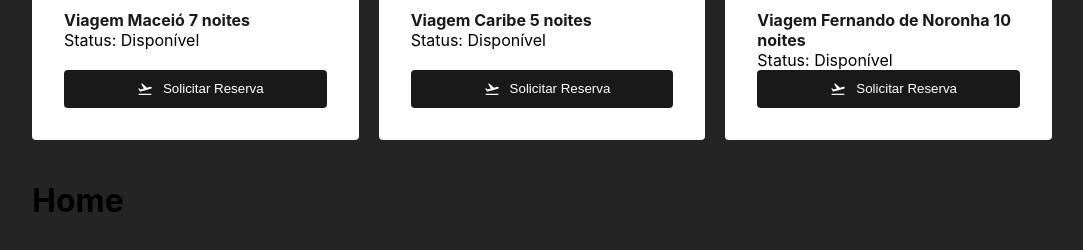
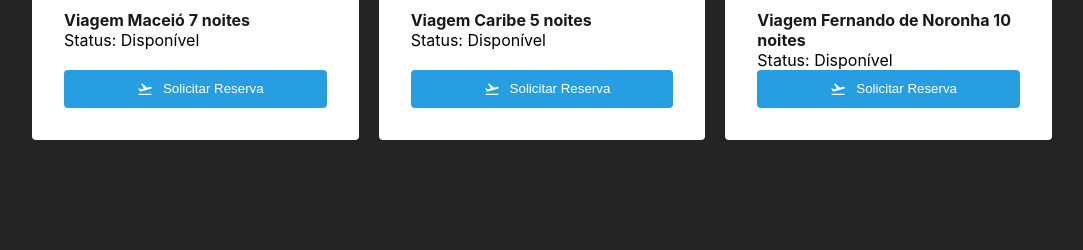
Before and after one commit to igoormatias/letsTrip, a React (Create React App) app: page / in a window 1280 px wide. Shown: the part 282-532 px from the top of the page, without its empty margins (98-1181 px from the left). Built offline with nearby package versions, Linux system fonts and the light colour scheme; data requests are answered from the project's data file; the HTML template or start-up script is replaced by a standard one.

Commit message:
style: adicionando hover no button

```diff
--- a/src/pages/Home/index.jsx
+++ b/src/pages/Home/index.jsx
@@ -39,7 +39,6 @@ function Home() {
           </button>
         </li>
       ))}
-      <h1>Home</h1>
     </div>
   );
 }
--- a/src/pages/Home/styles.css
+++ b/src/pages/Home/styles.css
@@ -32,10 +32,19 @@
   align-items: center;
   justify-content: center;
   color: #fff;
-  background-color: #191919;
+  background-color: #289ee2;
   border-radius: 4px;
   border: 0;
+  transition: filter 0.2s;
+
+
 }
+
+.home__container button:hover {
+  filter: brightness(0.9);;
+}
+
+
 
 .home__container button div {
     display: flex;
```
